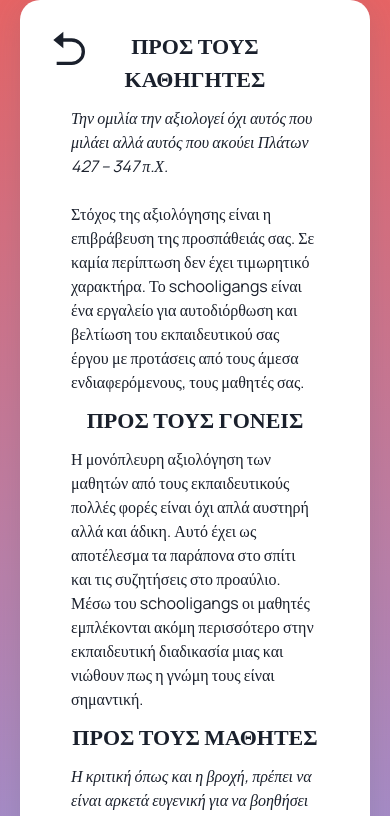
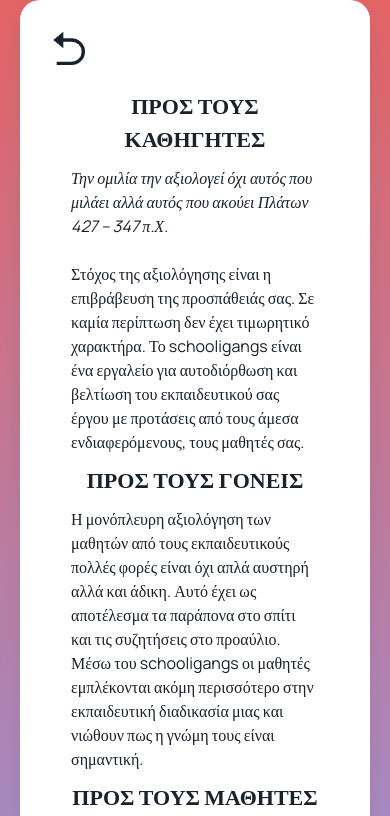
Before and after one commit to ktrip96/pierce, a Next.js app in the folder pierce/: page /learnMore in a window 390 px wide. Shown: the top 816 px of the page. Built offline with nearby package versions, Linux system fonts and the light colour scheme.

Commit message:
fix rating + add more info

```diff
--- a/pierce/pages/[rating].js
+++ b/pierce/pages/[rating].js
@@ -66,10 +66,10 @@ function Rating() {
     const data = {
       name: selected.name,
       rating: {
-        funny: funnyRating,
-        strict: strictRating,
-        fair: fairRating,
-        homework: homeworkRating,
+        funny: funnyRating + 1,
+        strict: strictRating + 1,
+        fair: fairRating + 1,
+        homework: homeworkRating + 1,
       },
     }
     axios
@@ -86,7 +86,7 @@ function Rating() {
             console.log(response.data)
             setSelected(response.data.message[0])
           })
-        alert('Successfully added your comment')
+        alert('Successfully added your rating')
       })
   }
 
@@ -296,7 +296,6 @@ function Rating() {
                     className={styles.text_area}
                     id='comment'
                     name='comment'
-                    style={{ width: '200px', height: '100px' }}
                     value={item.comment}
                   ></textarea>
                 </div>
--- a/pierce/styles/LearnMore.module.css
+++ b/pierce/styles/LearnMore.module.css
@@ -44,3 +44,9 @@
     margin-top:10px;
     margin-bottom:10px;
 }
+
+@media only screen and (max-width:768px){
+  .container{
+    padding-top:80px;
+  }
+}
--- a/pierce/styles/Main.module.css
+++ b/pierce/styles/Main.module.css
@@ -2,7 +2,7 @@
     display: flex;
     justify-content: center;
     align-items: center;
-    height:100vh;
+    min-height:100vh;
     background: linear-gradient(#8feea3, #e097ea);
 }
 
@@ -15,7 +15,7 @@
     justify-content: flex-start;
     align-items: center;
     width:clamp(350px, 50vw, 900px);
-    height:80vh;
+    min-height:80vh;
     box-shadow: rgba(100, 100, 111, 0.2) 0px 7px 29px 0px;
     border-radius:20px;
     background-color: white;
--- a/pierce/styles/Rating.module.css
+++ b/pierce/styles/Rating.module.css
@@ -57,6 +57,7 @@
     font-family:Poppins;
     font-weight: bold;
     font-size:1.7rem;
+    text-align: center;
 }
 
 .teacher_score{
@@ -208,6 +209,10 @@
         height:100%;
         padding-bottom:50px;
     }
+
+    .text_area{
+        width:240px;
+    }
    .container{
     margin-top:50px;
     grid-template-columns: repeat(1,1fr);
```
